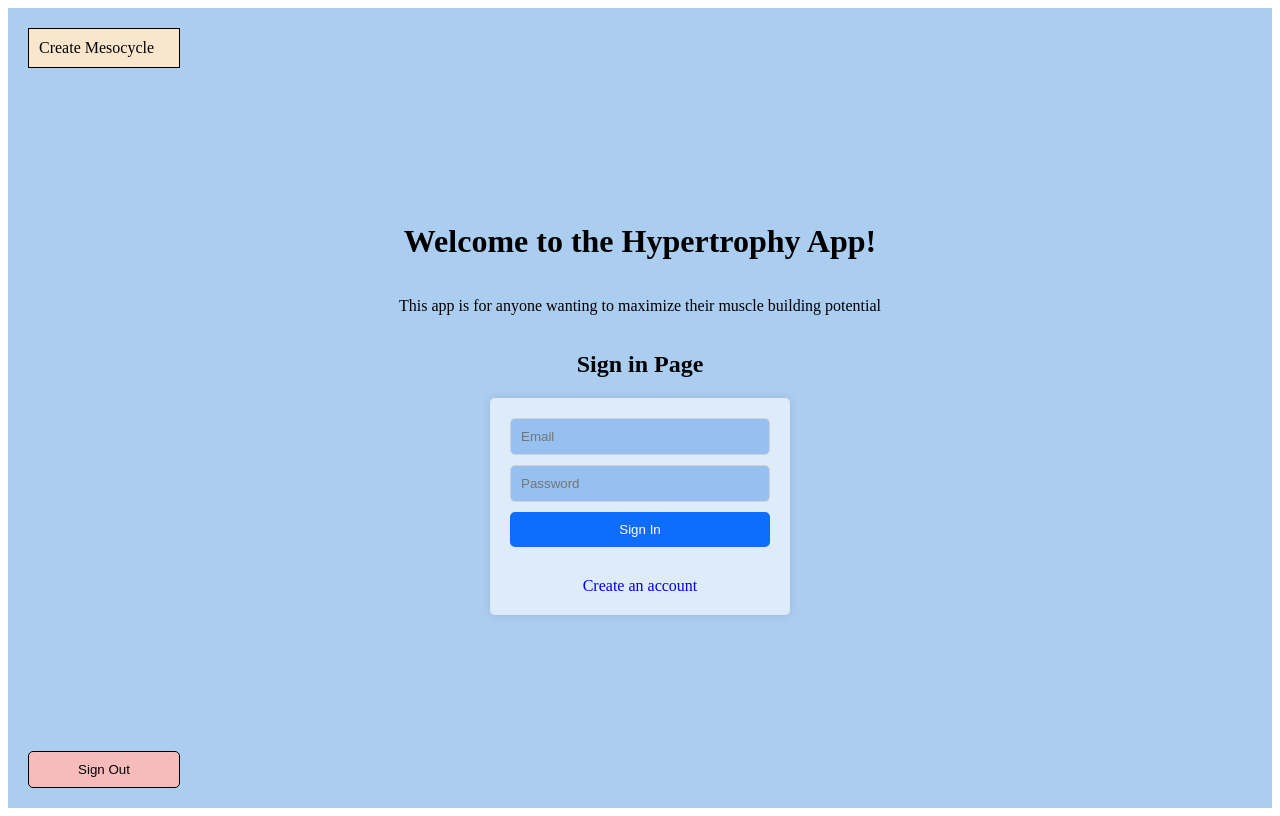
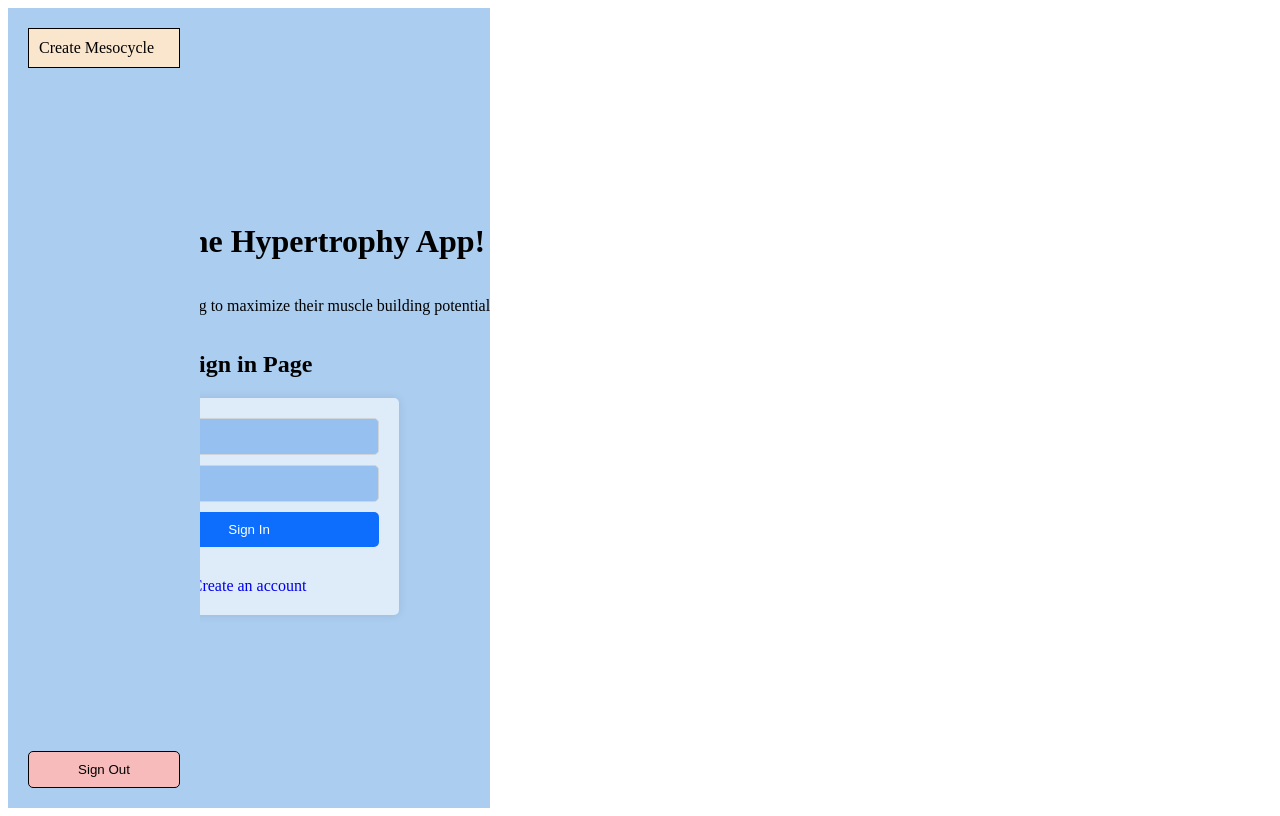
Before and after one commit to ZenTheMC/Zen-Training, a React (Create React App) app: page /signin in a window 1280 px wide. Built offline with nearby package versions, Linux system fonts and the light colour scheme; no server answers.

Commit message:
made content does not overflow behind sidebar on smaller resolutions

```diff
--- a/src/App.module.css
+++ b/src/App.module.css
@@ -0,0 +1,4 @@
+.App {
+    display: flex;
+    flex-wrap: wrap;
+}
```
